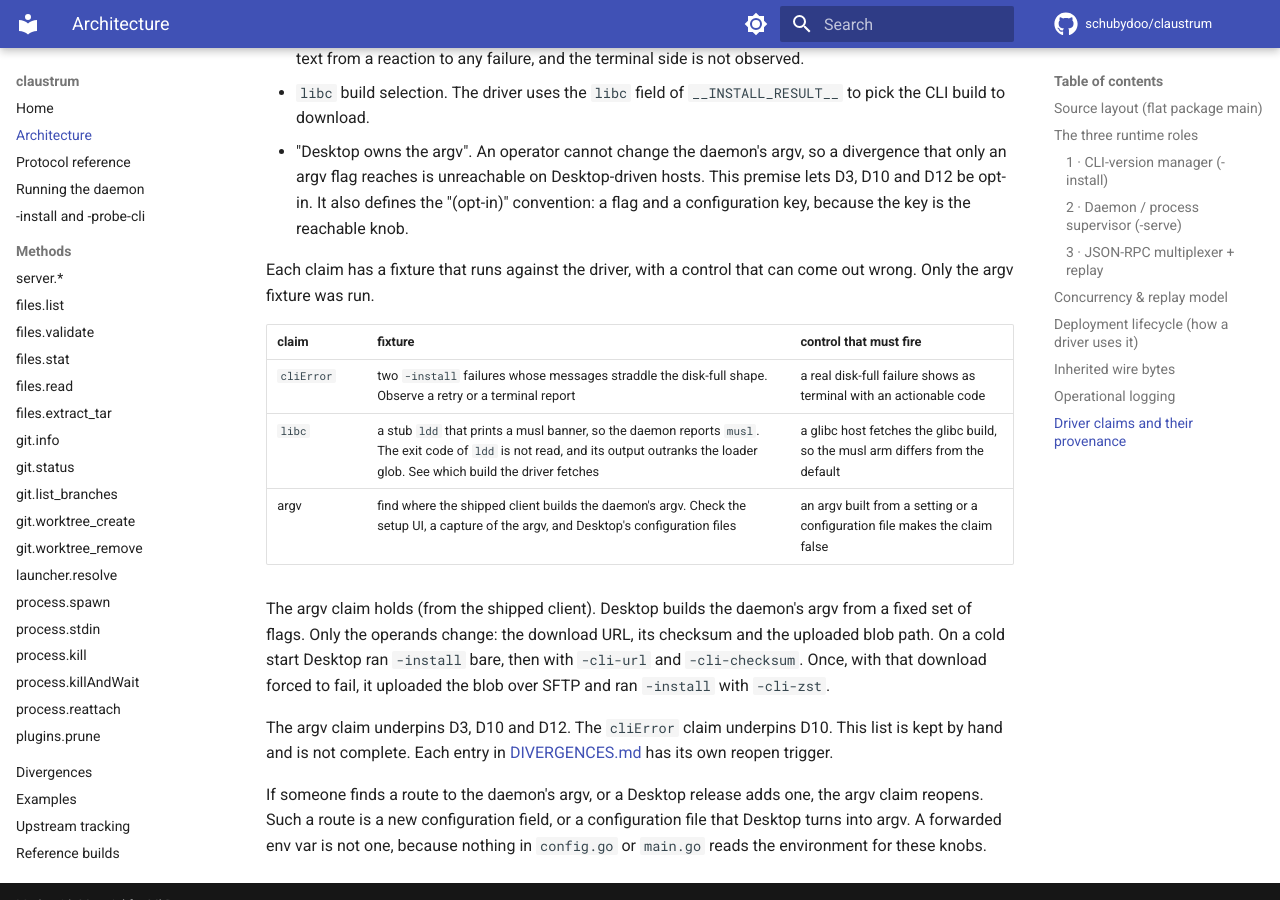
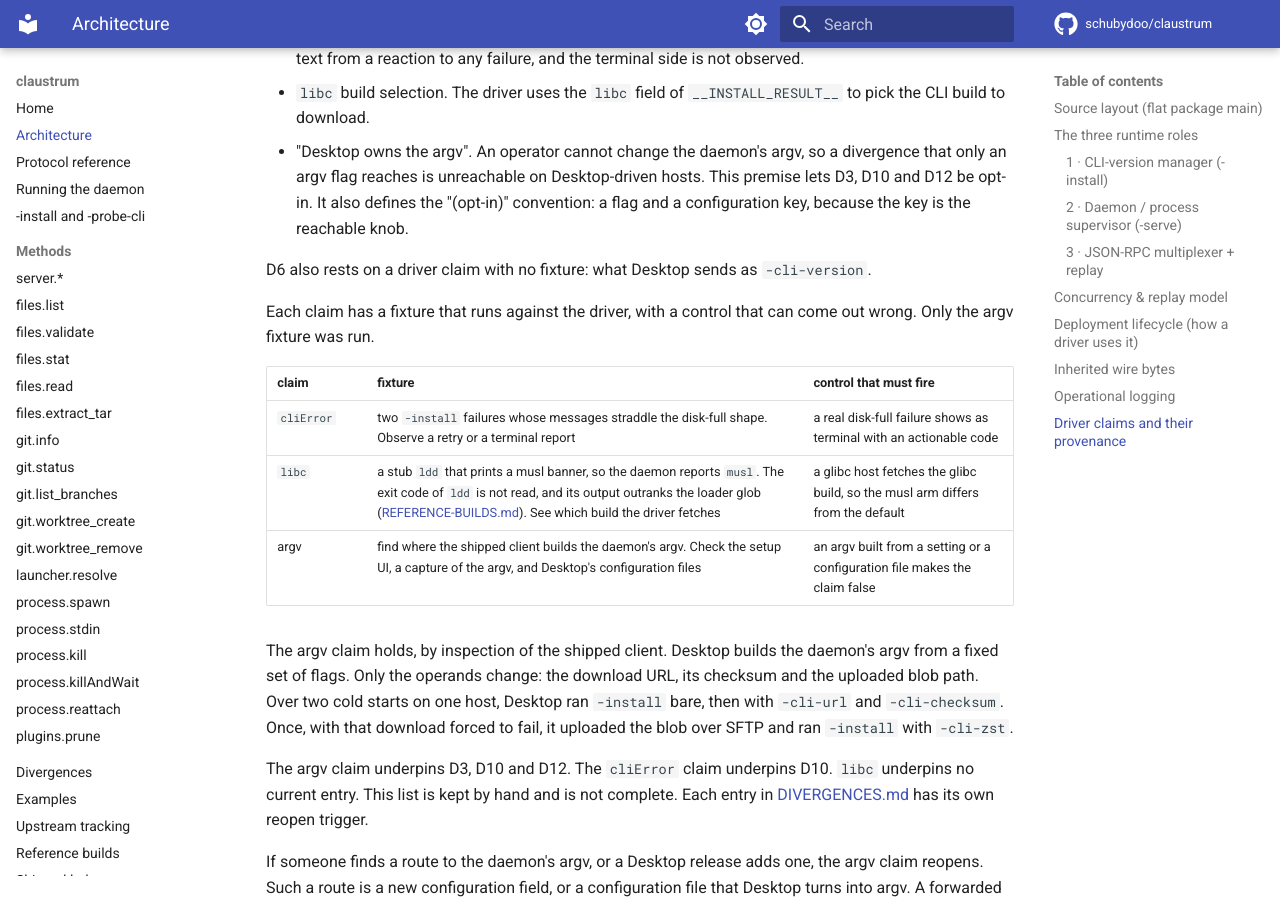
Before and after one commit to schubydoo/claustrum, an MkDocs documentation site: the page built from docs/ARCHITECTURE.md, in a window 1280 px wide and 900 px high, scrolled down 6077 px. Built offline with MkDocs 1.6.1 and Material for MkDocs 9.7.7, drawn with Linux system fonts in a browser that asks for light colours; comment, search, counter and statistics services are not loaded.

Commit message:
docs: restore the argv scope, the D6 and libc notes, and the ldd source
Co-Authored-By: Claude Opus 5.5 <noreply@anthropic.com>

```diff
--- a/docs/ARCHITECTURE.md
+++ b/docs/ARCHITECTURE.md
@@ -198,8 +198,8 @@ The readiness banner `Claustrum remote server listening on <socket> (pid <pid>,
 instance <id>)` goes to stdout with no prefix. The leveled logger in
 [`logging.go`](https://github.com/schubydoo/claustrum/blob/main/logging.go)
 writes to stderr through the stdlib `log` package, which adds a
-`2006/01/02 15:04:05` timestamp. The logger puts a level tag (`DEBUG`, `INFO`, `WARN` or `ERROR`) before the `[Component]` prefix,
-as in `INFO  [Server] New connection from: …`. So a grep for a prefix such as
+`2006/01/02 15:04:05` timestamp. The logger puts a level tag (`DEBUG`, `INFO`,
+`WARN` or `ERROR`) before the `[Component]` prefix, as in `INFO  [Server] New connection from: …`. So a grep for a prefix such as
 `[Server]` or `[process.Manager]` keeps matching.
 
 `CLAUSTRUM_LOG_LEVEL` (`debug`, `info`, `warn` or `error`) sets the threshold
@@ -227,24 +227,29 @@ them. Three of them carry rules of these docs:
   "(opt-in)" convention: a flag and a configuration key, because the key is the
   reachable knob.
 
+D6 also rests on a driver claim with no fixture: what Desktop sends as
+`-cli-version`.
+
 Each claim has a fixture that runs against the driver, with a control that can
 come out wrong. Only the argv fixture was run.
 
 | claim | fixture | control that must fire |
 |---|---|---|
 | `cliError` | two `-install` failures whose messages straddle the disk-full shape. Observe a retry or a terminal report | a real disk-full failure shows as terminal with an actionable code |
-| `libc` | a stub `ldd` that prints a musl banner, so the daemon reports `musl`. The exit code of `ldd` is not read, and its output outranks the loader glob. See which build the driver fetches | a glibc host fetches the glibc build, so the musl arm differs from the default |
+| `libc` | a stub `ldd` that prints a musl banner, so the daemon reports `musl`. The exit code of `ldd` is not read, and its output outranks the loader glob ([REFERENCE-BUILDS.md](REFERENCE-BUILDS.md)). See which build the driver fetches | a glibc host fetches the glibc build, so the musl arm differs from the default |
 | argv | find where the shipped client builds the daemon's argv. Check the setup UI, a capture of the argv, and Desktop's configuration files | an argv built from a setting or a configuration file makes the claim false |
 
-The argv claim holds (from the shipped client). Desktop builds the daemon's argv
-from a fixed set of flags. Only the operands change: the download URL, its
-checksum and the uploaded blob path. On a cold start Desktop ran `-install` bare,
-then with `-cli-url` and `-cli-checksum`. Once, with that download forced to fail, it uploaded the blob over
-SFTP and ran `-install` with `-cli-zst`.
+The argv claim holds, by inspection of the shipped client. Desktop builds the
+daemon's argv from a fixed set of flags. Only the operands change: the download
+URL, its checksum and the uploaded blob path. Over two cold starts on one host,
+Desktop ran `-install` bare, then with `-cli-url` and `-cli-checksum`. Once,
+with that download forced to fail, it uploaded the blob over SFTP and ran
+`-install` with `-cli-zst`.
 
 The argv claim underpins D3, D10 and D12. The `cliError` claim underpins D10.
-This list is kept by hand and is not complete. Each entry in
-[DIVERGENCES.md](DIVERGENCES.md) has its own reopen trigger.
+`libc` underpins no current entry. This list is kept by hand and is not
+complete. Each entry in [DIVERGENCES.md](DIVERGENCES.md) has its own reopen
+trigger.
 
 If someone finds a route to the daemon's argv, or a Desktop release adds one,
 the argv claim reopens. Such a route is a new configuration field, or a
```
Also changed, not shown: 1 other file.
